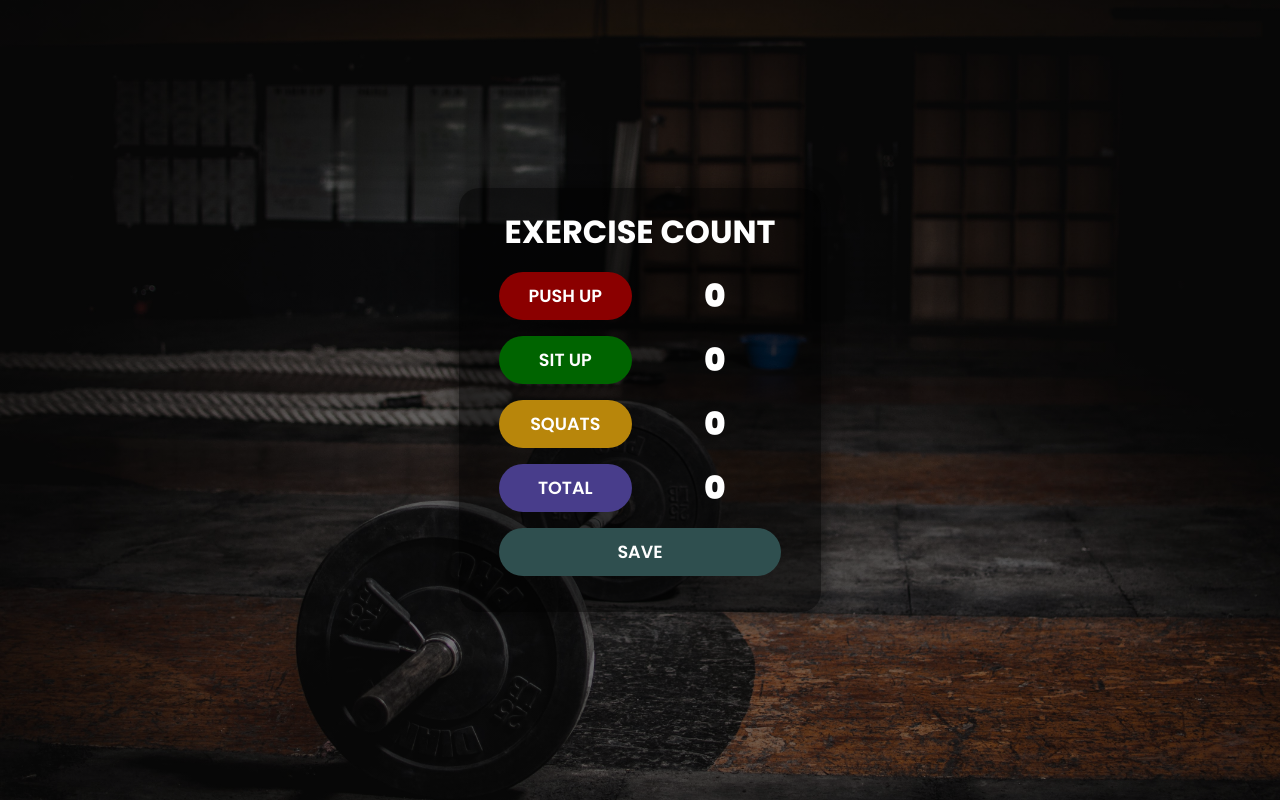
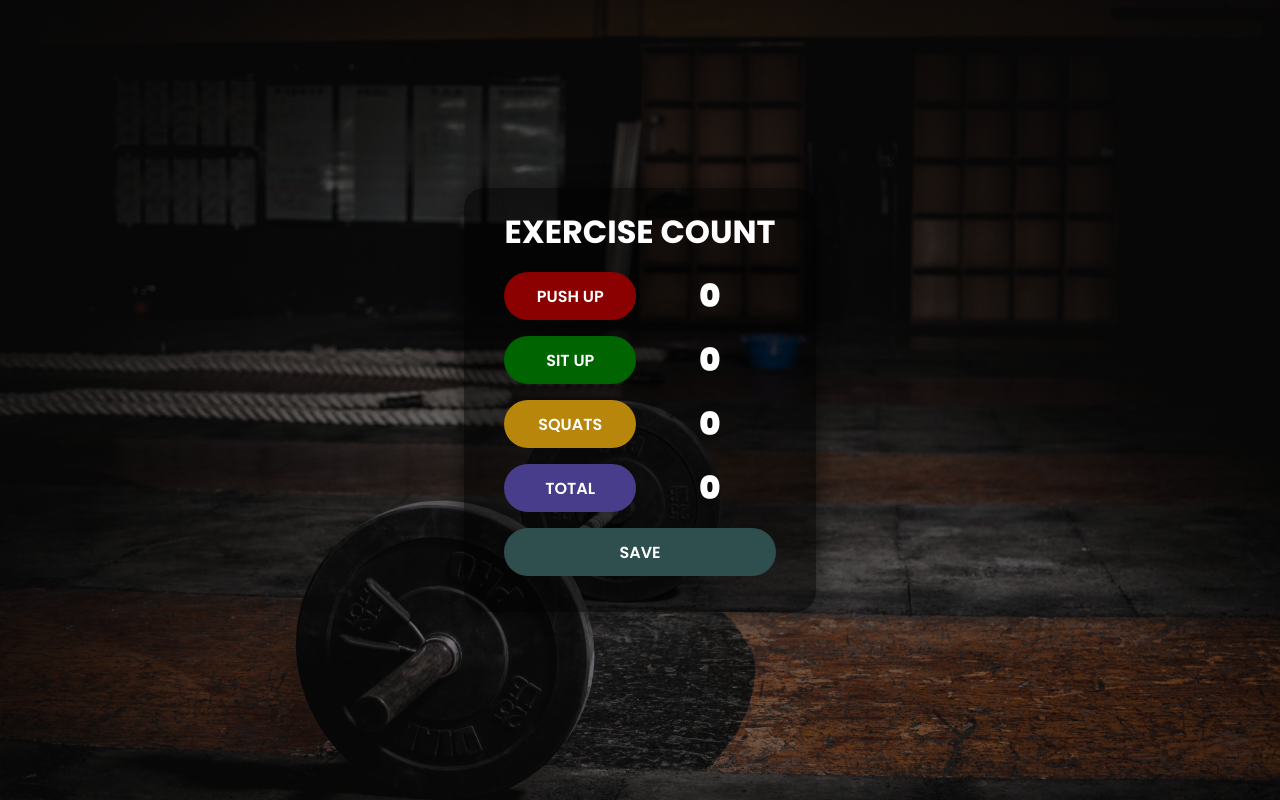
Before and after one commit to Tajarros-Zed/02-Exercise-Count, a plain HTML site: page index.html in a window 1280 px wide. Drawn offline with Linux system fonts and the light colour scheme.

Commit message:
Update style.css

```diff
--- a/style.css
+++ b/style.css
@@ -17,7 +17,7 @@ html {
     background-position: center;
     background-repeat: no-repeat;
     background-size: cover;
-    padding: 30px;
+    padding: 20px;
 }
 
 .container {
@@ -29,7 +29,7 @@ html {
     place-items: center;
     background: #0000008e;
     padding: 20px 40px;
-    grid-column-gap: 1rem;
+    grid-column-gap: .5rem;
     box-shadow: 0 0 20px #0000008e;
     border-radius: 20px;
     grid-row-gap: 1rem;
@@ -55,7 +55,7 @@ button {
     border: none;
     border-radius: 30px;
     cursor: pointer;
-    font-size: 1.1rem;
+    font-size: 1rem;
     overflow: hidden;
     text-align: center;
     vertical-align: middle;
```
